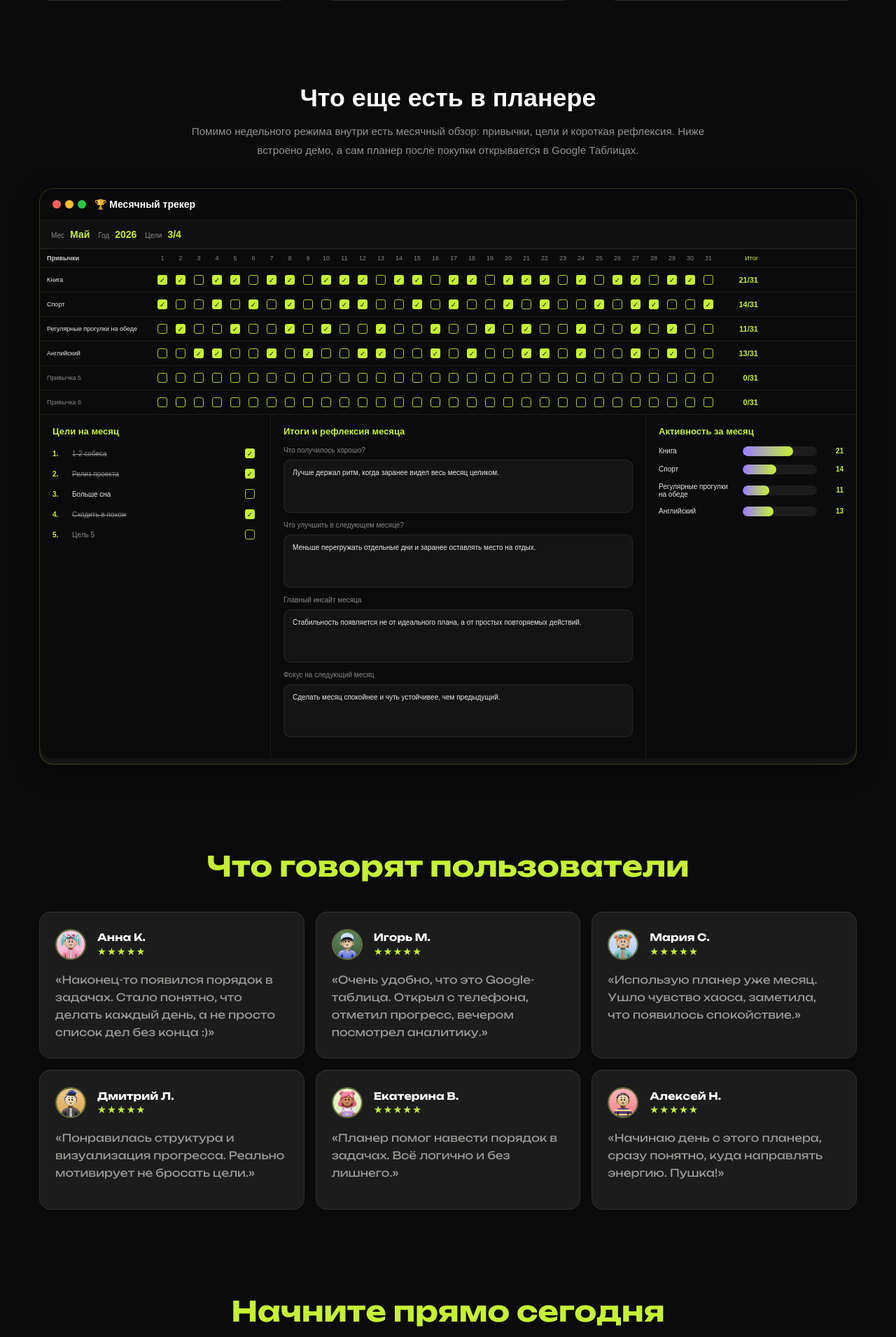
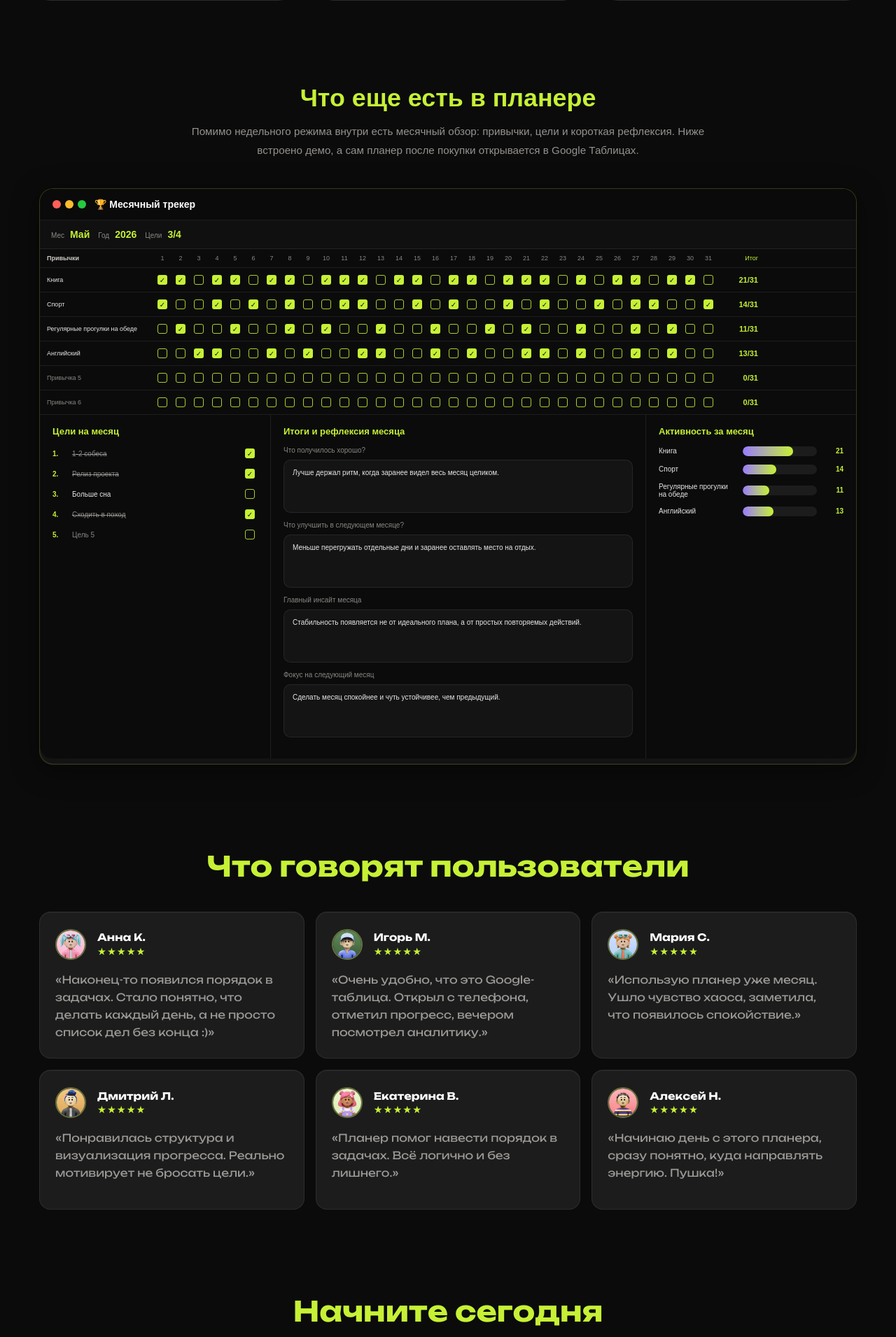
Before and after one commit to Yaroslav-Chertov/structura, a Next.js app: page / in a window 1280 px wide. Shown: the part 2529-4440 px from the top of the page at 70% size. Built offline with nearby package versions, Linux system fonts and the light colour scheme.

Commit message:
fix monthlyplanner

```diff
--- a/src/components/BuySection.tsx
+++ b/src/components/BuySection.tsx
@@ -17,7 +17,7 @@ const BuySection: React.FC<BuySectionProps> = ({ onBuyClick }) => {
     <section id="buy" className={styles.buy}>
       <div className={styles.container}>
         <div ref={headRef} data-animate className={styles.head}>
-          <h2 className={styles.title}>Начните прямо сегодня</h2>
+          <h2 className={styles.title}>Начните сегодня</h2>
           <p className={styles.subtitle}>
             На сайте вы смотрите интерактивное демо, а после покупки получаете
             полноценный планер в Google Таблицах.
--- a/src/components/MonthlyPlannerShowcase.module.scss
+++ b/src/components/MonthlyPlannerShowcase.module.scss
@@ -29,7 +29,7 @@ $text: rgba(255, 255, 255, 0.9);
   font-family: "Unbounded", sans-serif;
   font-size: clamp(1.9rem, 2.8vw, 2.8rem);
   line-height: 1.1;
-  color: v.$white;
+  color: v.$accent;
   margin-bottom: 14px;
 }
 
--- a/src/components/MonthlyPlannerShowcase.tsx
+++ b/src/components/MonthlyPlannerShowcase.tsx
@@ -33,7 +33,7 @@ const INITIAL_STATE: MonthlyState = {
     { text: "1-2 собеса", done: true },
     { text: "Релиз проекта", done: true },
     { text: "Больше сна", done: false },
-    { text: "Сходить в похож", done: true },
+    { text: "Сходить в поход", done: true },
     { text: "", done: false },
   ],
   habits: [
--- a/src/components/Reviews.module.scss
+++ b/src/components/Reviews.module.scss
@@ -85,6 +85,7 @@
   min-height: 200px;
   border: 1px solid v.$border;
   box-shadow: inset 0 1px 0 rgba(255, 255, 255, 0.04);
+  box-sizing: border-box;
   transition:
     transform v.$transition,
     border-color v.$transition;
--- a/src/components/Reviews.tsx
+++ b/src/components/Reviews.tsx
@@ -64,7 +64,7 @@ const Reviews: React.FC = () => {
         <Swiper
           modules={[Pagination]}
           spaceBetween={16}
-          slidesPerView={1.15}
+          slidesPerView={"auto"}
           pagination={{ clickable: true }}
         >
           {reviews.map((review, index) => (
```
